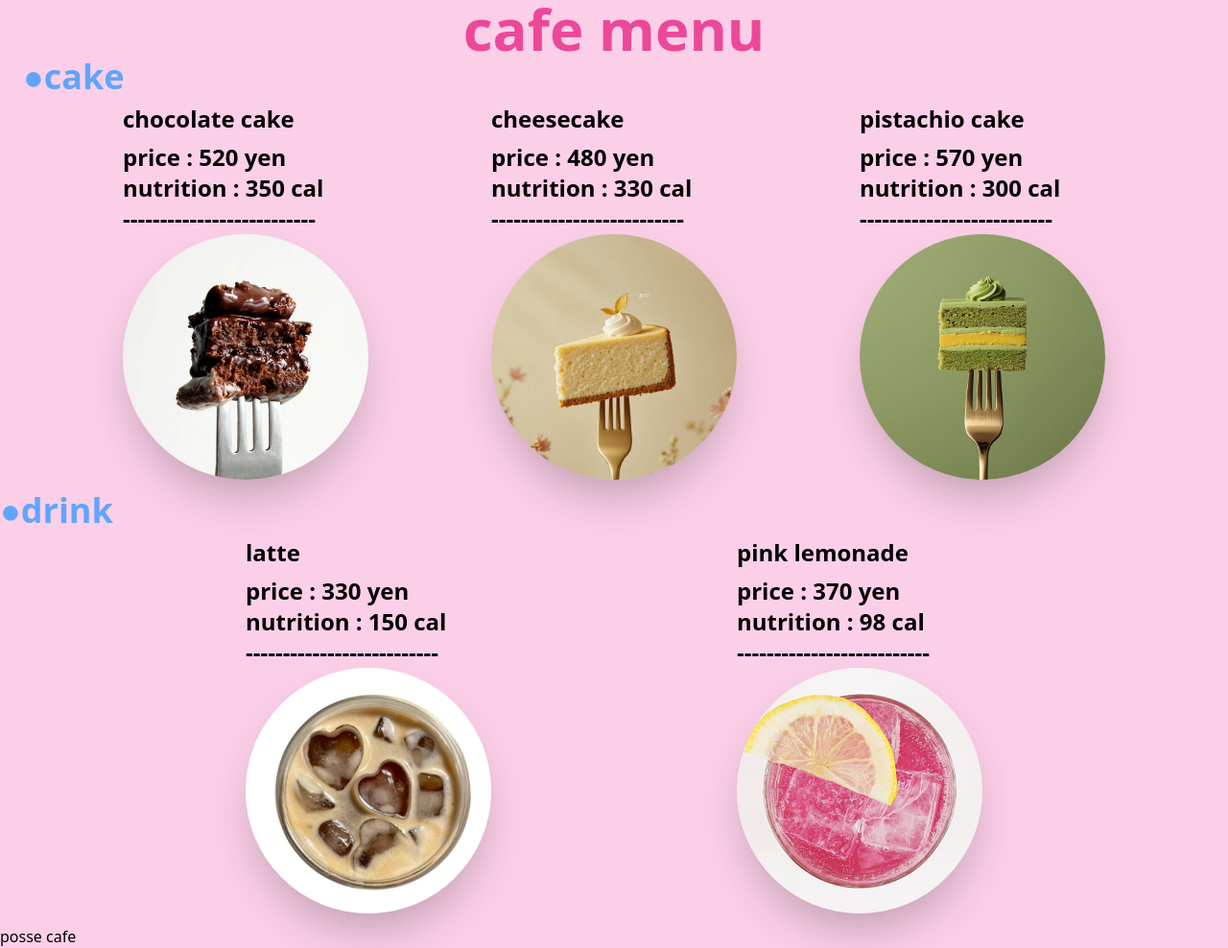
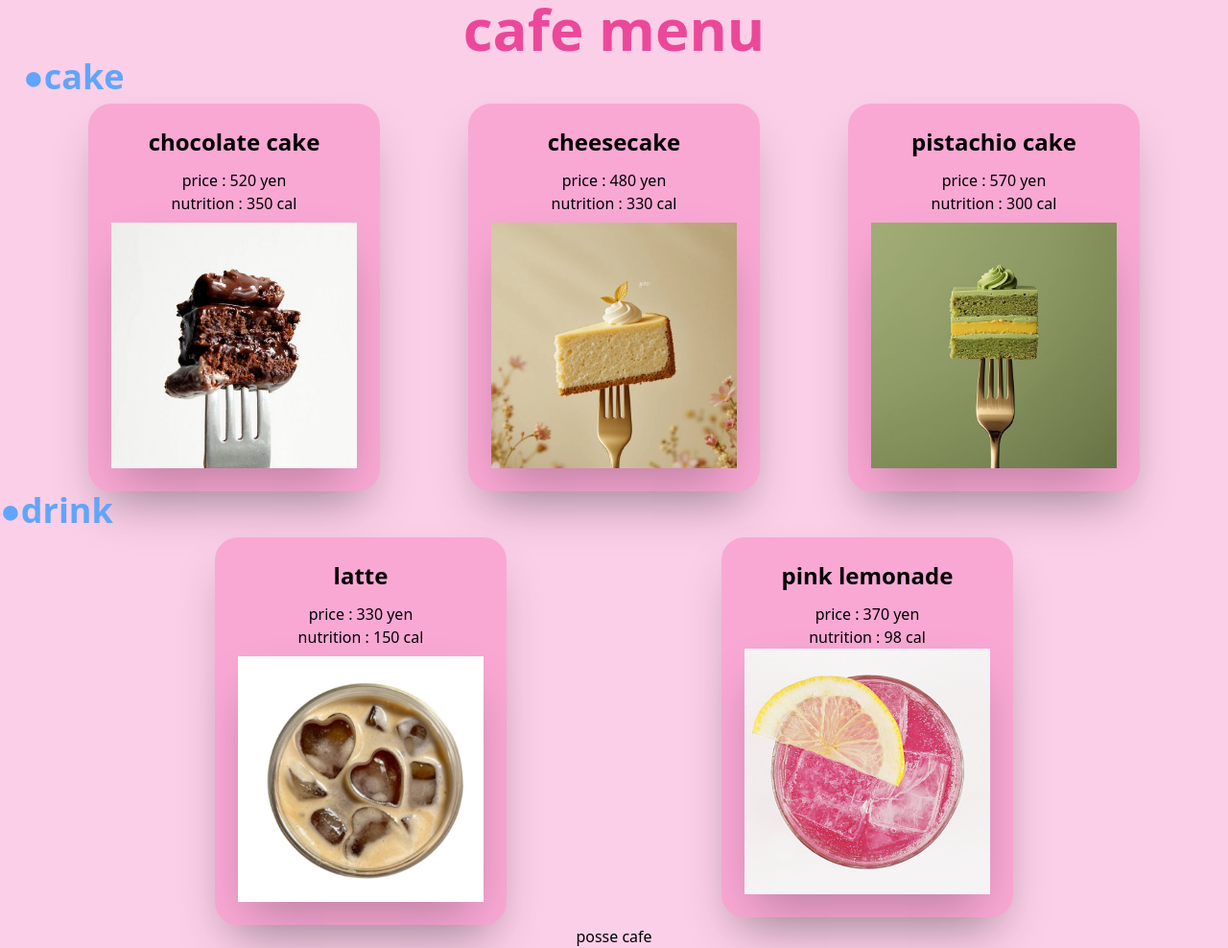
Before and after one commit to Mak0635/cafe-menu, a plain HTML site: page index.html in a window 1280 px wide. Shown: the whole page at 96% size. Drawn offline with nearby package versions, Linux system fonts and the light colour scheme.

Commit message:
cafe-menu ver.3

```diff
--- a/index.html
+++ b/index.html
@@ -17,57 +17,55 @@
         </section>
             <ul class="flex justify-evenly items-start">
 
-                <li class="font-bold text-2xl text-black hover:text-amber-950 mb-3">chocolate cake
-                <p class="mt-2">price : 520 yen</p>
-                <p>nutrition : 350 cal</p>
-                <p>--------------------------</p>
+                <div class="bg-pink-300 rounded-3xl shadow-2xl p-6">
+                <h3 class="font-bold text-2xl text-black hover:text-amber-950 mb-3 max-out text-center">chocolate cake</h3>
+                <p class="mt-2 mx-auto text-center">price : 520 yen</p>
+                <p class="mx-auto text-center">nutrition : 350 cal</p>
                 <img src="./image/chocolatecake.jpg" alt="chocolate cake"
-                class="rounded-full w-64 h-64 shadow-2xl object-cover">
+                class="mt-2 w-64 h-64 shadow-2xl object-cover">
+                </div>
 
-                </li>
+                <div class="bg-pink-300 rounded-3xl shadow-2xl p-6">
+                <h3 class="font-bold text-2xl text-black hover:text-amber-400 mb-3 max-out text-center">cheesecake</h3>
+                <p class="mt-2 mx-auto text-center">price : 480 yen</p>
+                <P class="mx-auto text-center">nutrition : 330 cal</p>
+                <img src="./image/cheesecake.jpg" alt="cheesecake"
+                class="mt-2 w-64 h-64 object-cover shadow-2xl">
+                </div>
 
-                <li class="font-bold text-2xl text-black hover:text-amber-400 mb-3">cheesecake
-                <p class="mt-2">price : 480 yen</p>
-                <P>nutrition : 330 cal</P>
-                <p>--------------------------</p>
-                <img src="./image/cheesecake.jpg" alt="cheesecake"
-                class="rounded-full w-64 h-64 object-cover shadow-2xl">
-                </li>
-
-                <li class="font-bold text-2xl text-black hover:text-green-400 mb-3">pistachio cake
-                    <p class="mt-2">price : 570 yen</p>
-                    <p>nutrition : 300 cal</p>
-                    <p>--------------------------</p>
+                <div class="bg-pink-300 rounded-3xl shadow-2xl p-6">
+                <h3 class="font-bold text-2xl text-black hover:text-green-400 mb-3 max-out text-center">pistachio cake</h3>
+                    <p class="mt-2 mx-auto text-center">price : 570 yen</p>
+                    <p class="mx-auto text-center">nutrition : 300 cal</p>
                     <img src="./image/pistachiocake.jpg" alt="pistachio cake"
-                    class="rounded-full w-64 h-64 object-cover shadow-2xl">
-                </li>
+                    class="mt-2 w-64 h-64 object-cover shadow-2xl">
+                </div>
 
             </ul>
 
+            <section>
+        <h4 class="font-bold text-4xl text-blue-400 mb-2 max-w-sm max-auto">●drink</h4>
+        <ul class="flex justify-evenly items-start">
 
+            <div class="bg-pink-300 rounded-3xl shadow-2xl p-6">
+            <h5 class="font-bold text-2xl text-black hover:text-amber-900 mb-3 max-out text-center">latte</h5>
+            <p class="mt-2 mx-auto text-center">price : 330 yen</p>
+            <p class="mx-auto text-center">nutrition : 150 cal</p>
+            <img src="./image/latte.jpg" alt="latte"
+            class="mt-2 w-64 h-64 object-cover shadow-2xl">
+            </div>
 
-        <section>
-        <h2 class="font-bold text-4xl text-blue-400 mb-2 max-w-sm max-auto"> ●drink</h2>
-        <ul class="flex justify-evenly items-start">
-            <li class="font-bold text-2xl text-black hover:text-amber-900 mb-3">latte
-            <p class="mt-2">price : 330 yen</p>
-            <p>nutrition : 150 cal</p>
-            <p>--------------------------</p>
-            <img src="./image/latte.jpg" alt="latte"
-            class="rounded-full w-64 h-64 object-cover shadow-2xl">
-            </li>
-
-            <li class="font-bold text-2xl text-black hover:text-pink-500 mb-3">pink lemonade
-                <p class="mt-2">price : 370 yen </p>
-                <p>nutrition : 98 cal</p>
-                <p>--------------------------</p>
+            <div class="bg-pink-300 rounded-3xl shadow-2xl p-6">
+            <h5 class="font-bold text-2xl text-black hover:text-pink-500 mb-3 max-out text-center">pink lemonade</h5>
+                <p class="mt-2 mx-auto text-center">price : 370 yen </p>
+                <p class="mx-auto text-center">nutrition : 98 cal</p>
                 <img src="./image/pink lemonade.png" alt="pink lemonade"
-                class="rounded-full w-64 h-64 object-cover shadow-2xl">
-            </li>
+                class="w-64 h-64 object-cover shadow-2xl">
+            </div>
         </ul>
-        </section>
+</section>
     </main>
-    <footer>posse cafe</footer>
+    <footer class="max-out text-center">posse cafe</footer>
     </header>
 </body>
 </html>
```
